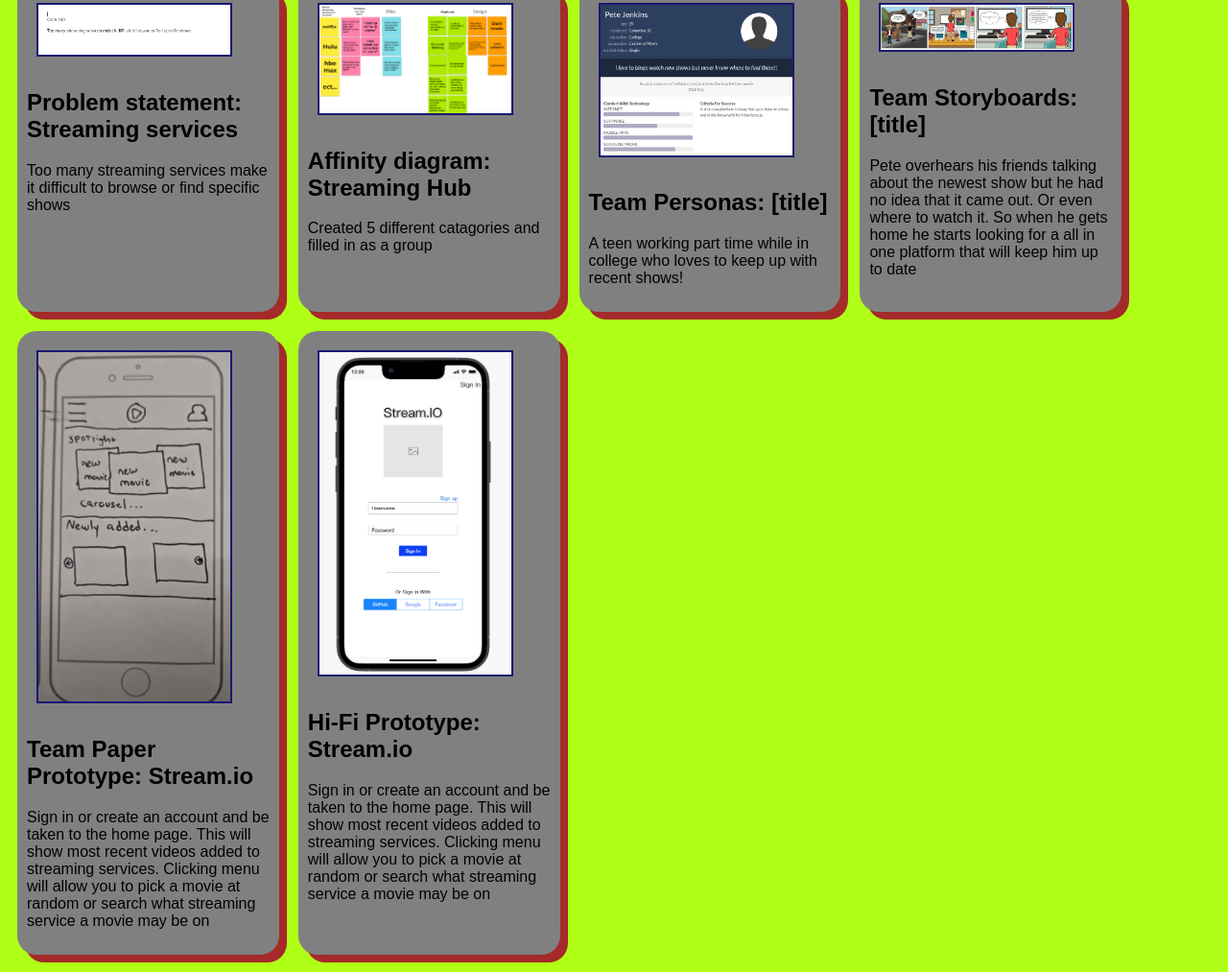
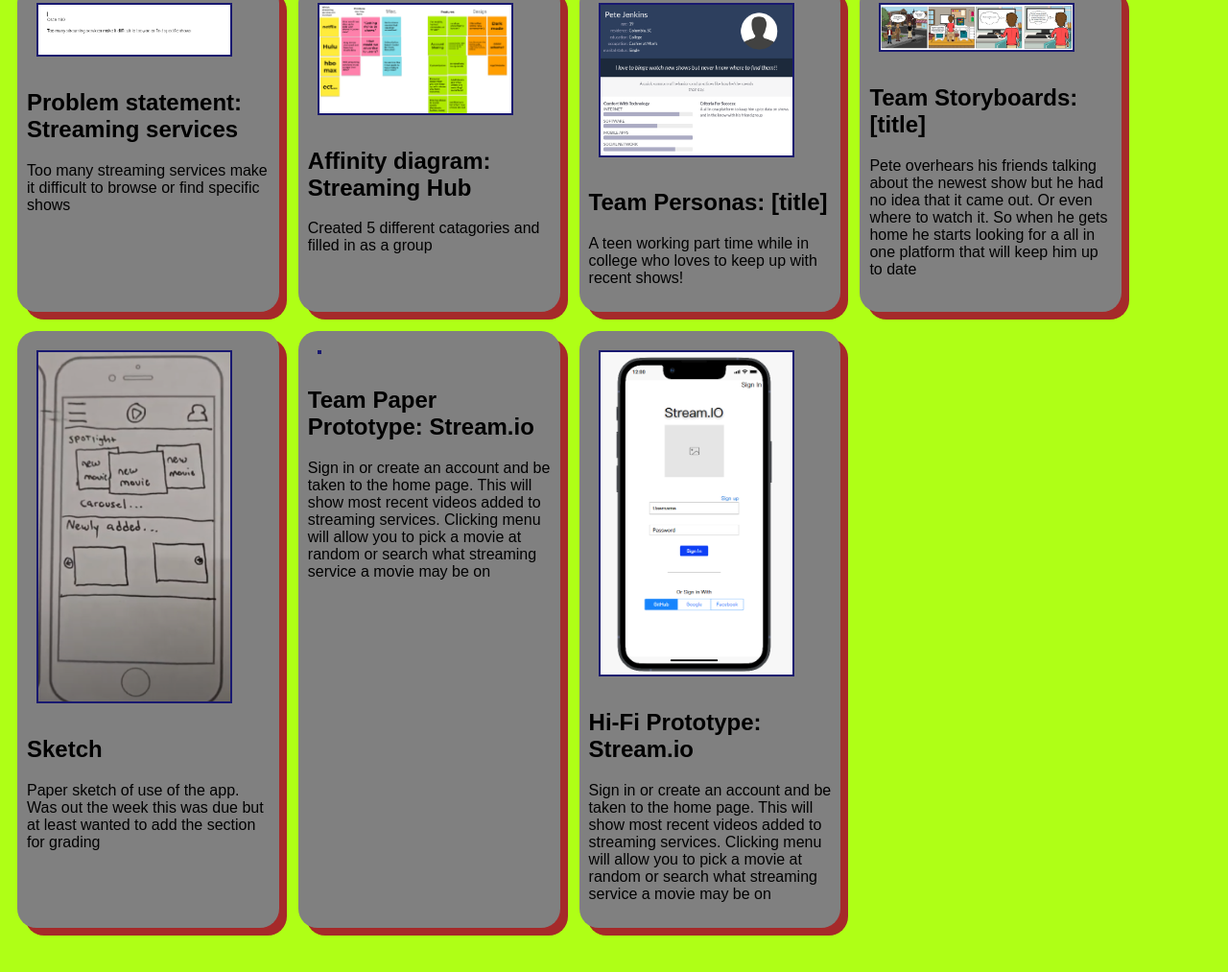
Before and after one commit to mtacoustics/mtacoustics.github.io, a plain HTML site: page index.html in a window 1280 px wide. Shown: the part 115-1128 px from the top of the page at 96% size. After the commit the page ends 1100 px from the top, so only its background shows below. Drawn offline with Linux system fonts and the light colour scheme.

Commit message:
Update index.html

```diff
--- a/index.html
+++ b/index.html
@@ -46,9 +46,18 @@
                 </p>
         </section>
     </section>
+    <section class="assign">
+            <img src="image/team-prototype.png.bmp" />
+            <section class="assign-det">
+                 <a href="https://www.youtube.com/watch?v=o7Se9ZdbLcU&feature=youtu.be"><h2>Sketch</h2></a>
+                 <p>
+                 Paper sketch of use of the app. Was out the week this was due but at least wanted to add the section for grading
+                 </p>
+             </section>
+         </section>
 <!-- Paper prototype assignment -->
     <section class="assign">
-            <img src="image/team-prototype.png.bmp" />
+            <img src="" />
             <section class="assign-det">
                  <a href="https://www.youtube.com/watch?v=o7Se9ZdbLcU&feature=youtu.be"><h2>Team Paper Prototype: Stream.io</h2></a>
                  <p>
```
